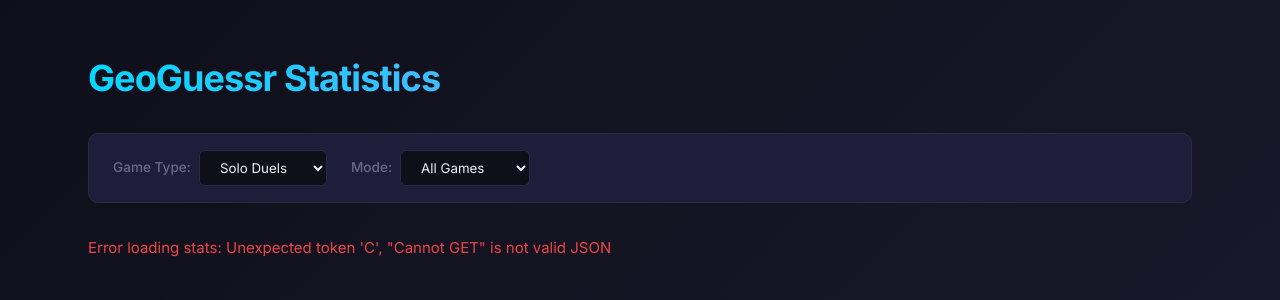
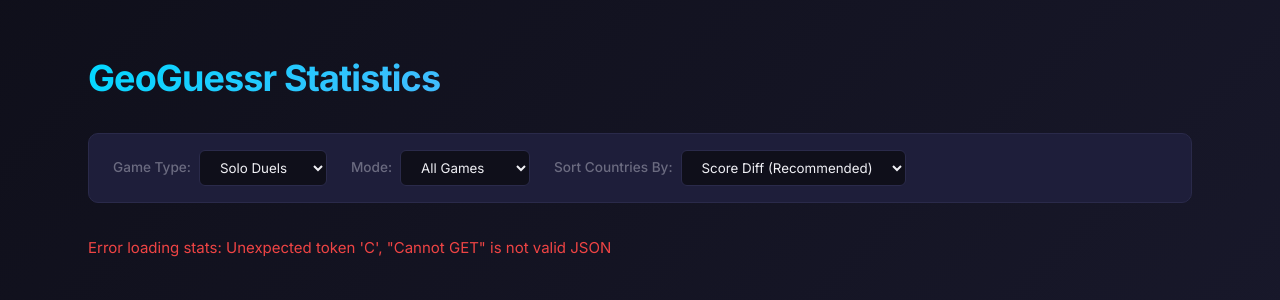
Before and after one commit to keshavt3/Geoguessr-dashboard, a Flask app: page /stats/ in a window 1280 px wide. Shown: the part 59-359 px from the top of the page. Run offline with Flask 3, Linux system fonts and the light colour scheme.

Commit message:
added a country sort filter. Users can now choose to rank their performance in countries by score diff (default/reccomended), average score, hit rate percentage, or win rate percentage. This filtering is reflected in the country performance section and the color coded world map section. Current division of color gradients for average score, win rate, and hit percentage may need to be revised to more useful partitions.

```diff
--- a/geodash/api/stats.py
+++ b/geodash/api/stats.py
@@ -219,13 +219,24 @@ def get_countries():
         game_type: 'duels' or 'team_duels' (default: 'duels')
         mode: 'all', 'competitive', or 'casual' (default: 'all')
         teammate: optional player_id to filter team stats by teammate
+        sort: 'score_diff', 'avg_score', 'win_rate', or 'hit_rate' (default: 'score_diff')
     """
     db = get_db()
 
     game_type = flask.request.args.get('game_type', 'duels')
     mode = flask.request.args.get('mode', 'all')
     teammate = flask.request.args.get('teammate', '')
+    sort_by = flask.request.args.get('sort', 'score_diff')
     filter_type = f"{game_type}_{mode}"
+
+    # Map sort parameter to field name
+    sort_field_map = {
+        'score_diff': 'avg_score_diff',
+        'avg_score': 'avg_score',
+        'win_rate': 'win_rate',
+        'hit_rate': 'hit_rate'
+    }
+    sort_field = sort_field_map.get(sort_by, 'avg_score_diff')
 
     # If teammate filter is set, recompute stats from JSON
     if teammate and game_type == 'team_duels':
@@ -266,6 +277,8 @@ def get_countries():
                 'win_rate': cstats['win_rate']
             })
 
+        # Sort countries by the specified field
+        countries.sort(key=lambda c: c.get(sort_field, 0), reverse=True)
         eligible = [c for c in countries if c['rounds'] >= 20]
 
         return flask.jsonify({
@@ -289,13 +302,16 @@ def get_countries():
 
     overall_id = row['id']
 
+    # Fetch all countries and sort in Python (safer than dynamic SQL)
     cur = db.execute(
         """SELECT * FROM country_stats
-           WHERE overall_stats_id = ?
-           ORDER BY avg_score_diff DESC""",
+           WHERE overall_stats_id = ?""",
         (overall_id,)
     )
-    countries = cur.fetchall()
+    countries = [dict(row) for row in cur.fetchall()]
+
+    # Sort by the specified field
+    countries.sort(key=lambda c: c.get(sort_field, 0), reverse=True)
 
     eligible = [c for c in countries if c['rounds'] >= 20]
 
--- a/geodash/templates/stats.html
+++ b/geodash/templates/stats.html
@@ -27,6 +27,15 @@
             <option value="">All Teammates</option>
         </select>
     </div>
+    <div class="filter-group">
+        <label for="sortBy">Sort Countries By:</label>
+        <select id="sortBy">
+            <option value="score_diff">Score Diff (Recommended)</option>
+            <option value="avg_score">Average Score</option>
+            <option value="win_rate">Win Rate</option>
+            <option value="hit_rate">Hit Rate</option>
+        </select>
+    </div>
 </div>
 
 <div id="loading">Loading stats...</div>
@@ -49,7 +58,7 @@
         <h2>Country Performance</h2>
 
         <div class="country-section">
-            <h3>Top 10 Countries (by Score Diff)</h3>
+            <h3>Top 10 Countries <span id="top-sort-label">(by Score Diff)</span></h3>
             <table id="top-countries">
                 <thead>
                     <tr>
@@ -66,7 +75,7 @@
         </div>
 
         <div class="country-section">
-            <h3>Bottom 10 Countries (by Score Diff)</h3>
+            <h3>Bottom 10 Countries <span id="bottom-sort-label">(by Score Diff)</span></h3>
             <table id="bottom-countries">
                 <thead>
                     <tr>
@@ -85,7 +94,7 @@
 
     <section id="world-map-section">
         <h2>World Map</h2>
-        <p class="map-legend">
+        <p class="map-legend" id="map-legend">
             <span class="legend-item"><span class="legend-color score-3"></span> +200+</span>
             <span class="legend-item"><span class="legend-color score-2"></span> +100 to +200</span>
             <span class="legend-item"><span class="legend-color score-1"></span> 0 to +100</span>
@@ -107,6 +116,43 @@ const gameTypeSelect = document.getElementById('gameType');
 const modeSelect = document.getElementById('mode');
 const teammateSelect = document.getElementById('teammate');
 const teammateFilter = document.getElementById('teammate-filter');
+const sortBySelect = document.getElementById('sortBy');
+
+// Sort option display names
+const sortLabels = {
+    'score_diff': 'Score Diff',
+    'avg_score': 'Avg Score',
+    'win_rate': 'Win Rate',
+    'hit_rate': 'Hit Rate'
+};
+
+// Map metric configurations: field name, thresholds (ascending), and legend labels
+const metricConfigs = {
+    'score_diff': {
+        field: 'avg_score_diff',
+        // Thresholds: values below t[0] get score--3, between t[0]-t[1] get score--2, etc.
+        thresholds: [-200, -100, 0, 100, 200],
+        legend: ['+200+', '+100 to +200', '0 to +100', '-100 to 0', '-200 to -100', '-200-']
+    },
+    'avg_score': {
+        field: 'avg_score',
+        // 5000 is perfect, 0 is worst. Divide into 6 equal sections (~833 each)
+        thresholds: [833, 1667, 2500, 3333, 4167],
+        legend: ['4167+', '3333 to 4167', '2500 to 3333', '1667 to 2500', '833 to 1667', '0 to 833']
+    },
+    'win_rate': {
+        field: 'win_rate',
+        // Stored as 0-1, divide into ~17% sections
+        thresholds: [0.17, 0.33, 0.50, 0.67, 0.83],
+        legend: ['83%+', '67% to 83%', '50% to 67%', '33% to 50%', '17% to 33%', '0% to 17%']
+    },
+    'hit_rate': {
+        field: 'hit_rate',
+        // Stored as 0-1, divide into ~17% sections
+        thresholds: [0.17, 0.33, 0.50, 0.67, 0.83],
+        legend: ['83%+', '67% to 83%', '50% to 67%', '33% to 50%', '17% to 33%', '0% to 17%']
+    }
+};
 
 // Store countries data for map coloring
 let allCountriesData = [];
@@ -117,6 +163,7 @@ const urlParams = new URLSearchParams(window.location.search);
 const initialGameType = urlParams.get('game_type') || 'duels';
 const initialMode = urlParams.get('mode') || 'all';
 const initialTeammate = urlParams.get('teammate') || '';
+const initialSortBy = urlParams.get('sort') || 'score_diff';
 
 // Load the SVG map on page load
 async function loadWorldMap() {
@@ -129,7 +176,7 @@ async function loadWorldMap() {
         mapLoaded = true;
         // Color the map if we already have data
         if (allCountriesData.length > 0) {
-            updateWorldMap(allCountriesData);
+            updateWorldMap(allCountriesData, sortBySelect.value);
         }
     } catch (err) {
         container.innerHTML = '<p class="error">Could not load map</p>';
@@ -137,8 +184,39 @@ async function loadWorldMap() {
     }
 }
 
-function updateWorldMap(countries) {
+function updateMapLegend(sortBy) {
+    const config = metricConfigs[sortBy] || metricConfigs['score_diff'];
+    const legendEl = document.getElementById('map-legend');
+
+    legendEl.innerHTML = `
+        <span class="legend-item"><span class="legend-color score-3"></span> ${config.legend[0]}</span>
+        <span class="legend-item"><span class="legend-color score-2"></span> ${config.legend[1]}</span>
+        <span class="legend-item"><span class="legend-color score-1"></span> ${config.legend[2]}</span>
+        <span class="legend-item"><span class="legend-color score--1"></span> ${config.legend[3]}</span>
+        <span class="legend-item"><span class="legend-color score--2"></span> ${config.legend[4]}</span>
+        <span class="legend-item"><span class="legend-color score--3"></span> ${config.legend[5]}</span>
+        <span class="legend-item"><span class="legend-color unplayed"></span> No Data</span>
+    `;
+}
+
+function getColorClass(value, thresholds) {
+    // thresholds is an array of 5 values in ascending order
+    // Returns score class based on which bucket the value falls into
+    if (value >= thresholds[4]) return 'score-3';      // Dark green (best)
+    if (value >= thresholds[3]) return 'score-2';      // Medium green
+    if (value >= thresholds[2]) return 'score-1';      // Light green
+    if (value >= thresholds[1]) return 'score--1';     // Yellow/Gold
+    if (value >= thresholds[0]) return 'score--2';     // Orange
+    return 'score--3';                                  // Red (worst)
+}
+
+function updateWorldMap(countries, sortBy) {
     if (!mapLoaded) return;
+
+    const config = metricConfigs[sortBy] || metricConfigs['score_diff'];
+
+    // Update the legend to match the metric
+    updateMapLegend(sortBy);
 
     // Build lookup by country code (lowercase)
     const countryLookup = {};
@@ -170,21 +248,10 @@ function updateWorldMap(countries) {
             if (stats && stats.rounds > 0) {
                 path.classList.add('played');
 
-                // Color based on avg_score_diff (6-tier gradient)
-                const diff = stats.avg_score_diff;
-                if (diff >= 200) {
-                    path.classList.add('score-3');      // Dark green
-                } else if (diff >= 100) {
-                    path.classList.add('score-2');      // Medium green
-                } else if (diff >= 0) {
-                    path.classList.add('score-1');      // Light green
-                } else if (diff >= -100) {
-                    path.classList.add('score--1');     // Yellow/Gold
-                } else if (diff >= -200) {
-                    path.classList.add('score--2');     // Orange
-                } else {
-                    path.classList.add('score--3');     // Red
-                }
+                // Get the value for the current metric and determine color class
+                const value = stats[config.field] || 0;
+                const colorClass = getColorClass(value, config.thresholds);
+                path.classList.add(colorClass);
 
                 // Add click handler
                 path.onclick = (e) => {
@@ -203,10 +270,14 @@ function navigateToCountry(countryCode) {
     const gameType = gameTypeSelect.value;
     const mode = modeSelect.value;
     const teammate = teammateSelect.value;
+    const sortBy = sortBySelect.value;
 
     let url = `/countries/${countryCode}/?game_type=${gameType}&mode=${mode}`;
     if (teammate) {
         url += `&teammate=${teammate}`;
+    }
+    if (sortBy !== 'score_diff') {
+        url += `&sort=${sortBy}`;
     }
     window.location.href = url;
 }
@@ -218,6 +289,7 @@ loadWorldMap();
 gameTypeSelect.addEventListener('change', onGameTypeChange);
 modeSelect.addEventListener('change', loadStats);
 teammateSelect.addEventListener('change', loadStats);
+sortBySelect.addEventListener('change', loadStats);
 
 async function onGameTypeChange() {
     const gameType = gameTypeSelect.value;
@@ -261,8 +333,17 @@ function updateURLParams() {
     if (teammateSelect.value) {
         params.set('teammate', teammateSelect.value);
     }
+    if (sortBySelect.value !== 'score_diff') {
+        params.set('sort', sortBySelect.value);
+    }
     const newUrl = `${window.location.pathname}?${params.toString()}`;
     window.history.replaceState({}, '', newUrl);
+}
+
+function updateSortLabels() {
+    const sortLabel = sortLabels[sortBySelect.value];
+    document.getElementById('top-sort-label').textContent = `(by ${sortLabel})`;
+    document.getElementById('bottom-sort-label').textContent = `(by ${sortLabel})`;
 }
 
 async function loadStats() {
@@ -273,9 +354,11 @@ async function loadStats() {
     const gameType = gameTypeSelect.value;
     const mode = modeSelect.value;
     const teammate = teammateSelect.value;
+    const sortBy = sortBySelect.value;
 
     // Update URL to preserve filter state
     updateURLParams();
+    updateSortLabels();
 
     loading.style.display = 'block';
     noStats.style.display = 'none';
@@ -286,6 +369,9 @@ async function loadStats() {
         let queryParams = `game_type=${gameType}&mode=${mode}`;
         if (teammate) {
             queryParams += `&teammate=${teammate}`;
+        }
+        if (sortBy !== 'score_diff') {
+            queryParams += `&sort=${sortBy}`;
         }
 
         // Fetch overall stats with filters
@@ -371,7 +457,7 @@ async function loadStats() {
 
             // Store all countries data and update the map
             allCountriesData = countriesData.data.all_countries || [];
-            updateWorldMap(allCountriesData);
+            updateWorldMap(allCountriesData, sortBy);
         }
 
         loading.style.display = 'none';
@@ -405,6 +491,7 @@ async function init() {
     // Set initial filter values from URL
     gameTypeSelect.value = initialGameType;
     modeSelect.value = initialMode;
+    sortBySelect.value = initialSortBy;
 
     if (initialGameType === 'team_duels') {
         teammateFilter.style.display = 'flex';
```
Also changed, not shown: geodash/templates/country.html (+16 -0 lines).
